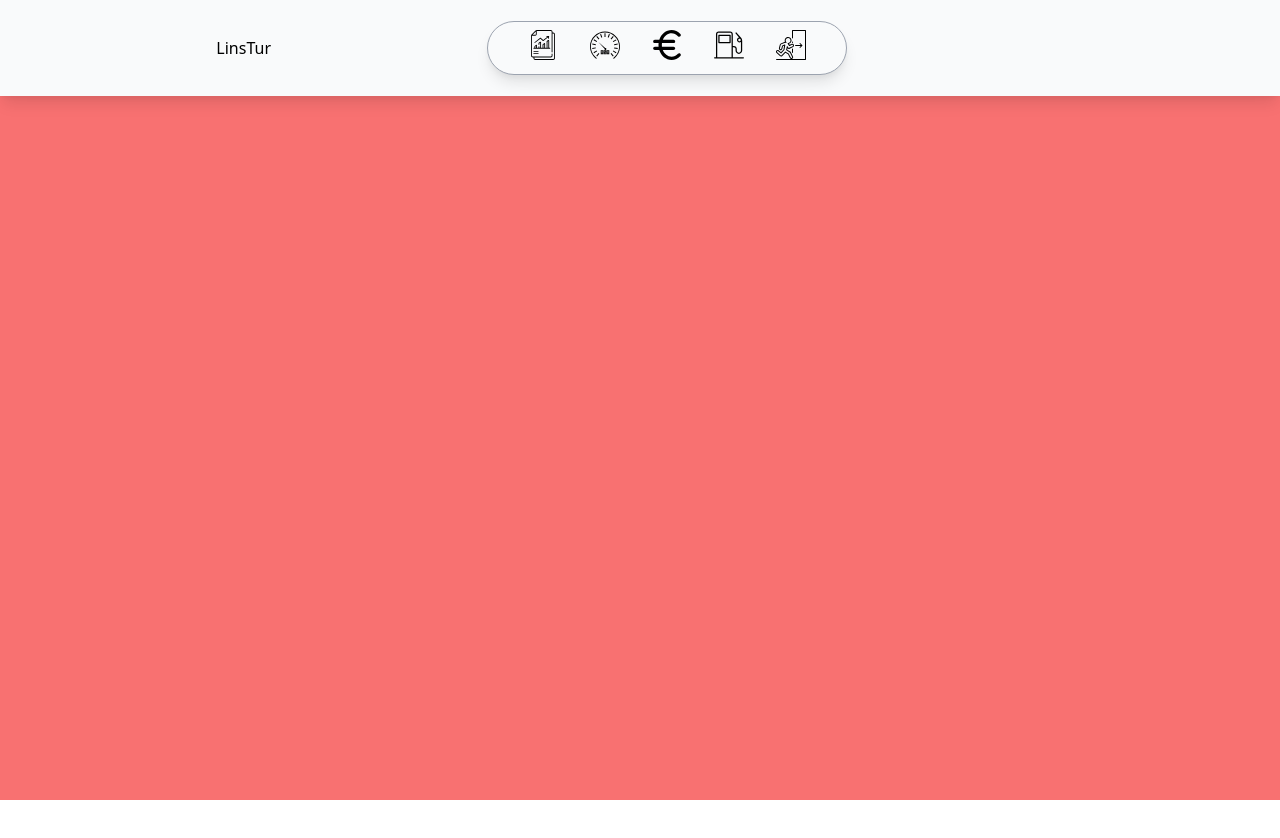
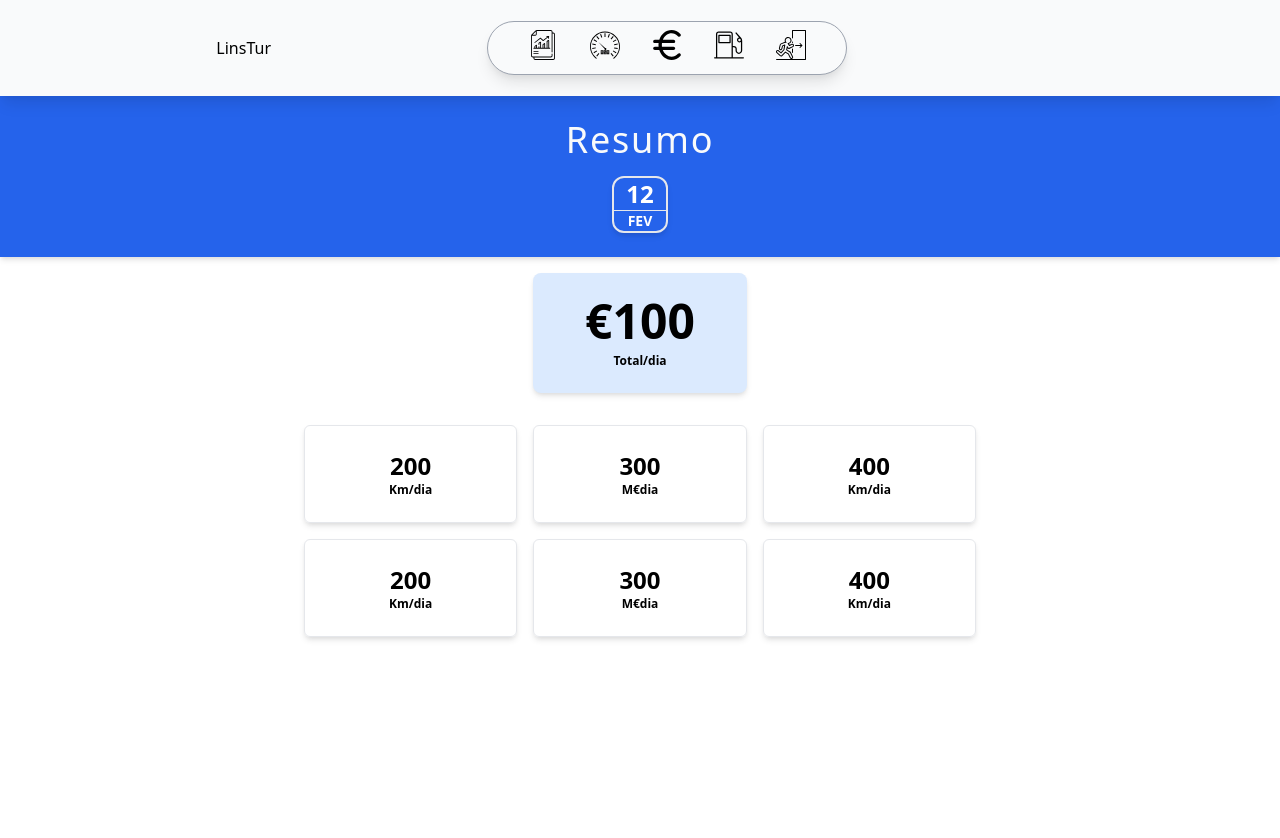
Before and after one commit to Claudio-Lins/linstur-tvde, a Next.js app: page /resume in a window 1280 px wide. Shown: the top 838 px of the page. Before the commit the page ends 800 px from the top, so only its background shows below. Built offline with nearby package versions, Linux system fonts and the light colour scheme.

Commit message:
Improve resume page

```diff
--- a/components/Layout.js
+++ b/components/Layout.js
@@ -1,6 +1,7 @@
 import NavFooter from "../components/NavFooter";
 import NavHeader from "../components/NavHeader";
 import Head from "next/head";
+
 
 export default function Layout({ children, title = "LinsTur - TVDE" }) {
   return (
@@ -9,9 +10,14 @@ export default function Layout({ children, title = "LinsTur - TVDE" }) {
         <Head>
           <title>{title}</title>
           <meta charSet="utf-8" />
-        <meta name="viewport" content="initial-scale=1.0, width=device-width" />
+          <meta
+            name="viewport"
+            content="initial-scale=1.0, width=device-width"
+          />
         </Head>
+        <header>
           <NavHeader />
+        </header>
         {children}
         <NavFooter />
       </div>
--- a/pages/_app.js
+++ b/pages/_app.js
@@ -8,7 +8,7 @@ function MyApp({ Component, pageProps }) {
   return (
 
     <Layout>
-      <main><Component {...pageProps} /></main>
+      <Component {...pageProps} />
     </Layout>
   )
 }
--- /dev/null
+++ b/pages/_resume.js
@@ -0,0 +1,38 @@
+import Data from "../components/Data-atual";
+
+export default function Resume() {
+  return (
+    <div className="justify-center items-center h-screen bg-red-400">
+      <div className="bg-blue-600">
+        <div>
+          <h1>Resume</h1>
+        </div>
+      </div>
+    </div>
+  );
+}
+
+/*
+
+
+    <div className="flex space-x-2">
+    <div className='bg-gray-100 p-4 rounded-md text-center'>
+    <p className='font-semibold text-3xl'>200</p>
+    <p className='font-semibold text-xs'>Km/dia</p>
+    </div>
+    <div className='bg-gray-100 p-4 rounded-md text-center'>
+    <p className='font-semibold text-3xl'>111</p>
+    <p className='font-semibold text-xs'>Km/dia</p>
+    </div>
+    <div className='bg-gray-100 p-4 rounded-md text-center'>
+    <p className='font-semibold text-3xl'>000</p>
+    <p className='font-semibold text-xs'>Km/dia</p>
+    </div>
+    </div>
+    </div>
+    </div> */
+// Resume.getInitialProps = async () => {
+//   var response = await axios.get('http://localhost:8080/resume')
+
+//   return {response: response.data}
+// }
--- a/pages/resume.js
+++ b/pages/resume.js
@@ -1,51 +1,64 @@
+import Image from "next/image";
 import Data from "../components/Data-atual";
 
-export default function Resume() {
+export default function Colect() {
   return (
-    <div className="justify-center items-center h-screen bg-red-400">
-      <div className="container">
-        <div className='bg-blue-600'>
-          <h1>Resume</h1>
-
-        </div>
-      </div>
-    </div>
-  );
-}
-
-/* <div className="bg-blue-600 text-center mx-auto sm:bg-blue-600 shadow-md">
-    <div>
-    <h1 className="text-4xl font-thin tracking-wider text-gray-50">Resumo</h1>
-    </div>
-    <div className="text-center inline-flex py-4">
+    <>
+      <div className="sm:mt-24 min-h-screen">
+        {/*  */}
+        <div className="bg-blue-600 text-center py-6 sm:bg-blue-600 shadow-md">
+          <h1 className="text-4xl font-thin tracking-wider text-gray-50">
+            Resumo
+          </h1>
+          <div className="inline-flex mt-4">
             <Data />
           </div>
         </div>
-
-    <div className="">
-    <div className="text-center p-4 rounded-lg shadow-md mb-2 ">
-    <p className='font-bold text-5xl'>€200</p>
-    <p className='font-semibold text-xs'>Total/dia</p>
+        {/*  */}
+        {/*  */}
+        <div className="text-center bg-blue-100 w-2/4 mx-auto sm:w-1/6 py-6 rounded-lg shadow-md mt-4 mb-8 space-y-2">
+          <p className="font-bold text-3xl sm:text-5xl">€100</p>
+          <p className="font-semibold text-xs">Total/dia</p>
         </div>
-    <div>
-    <div className="flex space-x-2">
-    <div className='bg-gray-100 p-4 rounded-md text-center'>
-    <p className='font-semibold text-3xl'>200</p>
-    <p className='font-semibold text-xs'>Km/dia</p>
+        {/*  */}
+        {/*  */}
+        <div className='flex mt-4 space-x-4 justify-center'>
+        <div className="sm:px-2 sm:py-6 p-4 rounded-md text-center shadow-md border sm:w-1/6">
+          <p className="font-semibold text-2xl">200</p>
+          <p className="font-semibold text-xs">Km/dia</p>
         </div>
-    <div className='bg-gray-100 p-4 rounded-md text-center'>
-    <p className='font-semibold text-3xl'>111</p>
-    <p className='font-semibold text-xs'>Km/dia</p>
+        {/*  */}
+        <div className="sm:px-2 sm:py-6 p-4 rounded-md text-center shadow-md border sm:w-1/6">
+          <p className="font-semibold text-2xl">300</p>
+          <p className="font-semibold text-xs">M€dia</p>
         </div>
-    <div className='bg-gray-100 p-4 rounded-md text-center'>
-    <p className='font-semibold text-3xl'>000</p>
-    <p className='font-semibold text-xs'>Km/dia</p>
+        {/*  */}
+        <div className="sm:px-2 sm:py-6 p-4 rounded-md text-center shadow-md border sm:w-1/6">
+          <p className="font-semibold text-2xl">400</p>
+          <p className="font-semibold text-xs">Km/dia</p>
         </div>
         </div>
+        {/*  */}
+        {/*  */}
+        <div className='flex mt-4 space-x-4 justify-center'>
+        <div className="sm:px-2 sm:py-6 p-4 rounded-md text-center shadow-md border sm:w-1/6">
+          <p className="font-semibold text-2xl">200</p>
+          <p className="font-semibold text-xs">Km/dia</p>
         </div>
-    </div> */
-// Resume.getInitialProps = async () => {
-//   var response = await axios.get('http://localhost:8080/resume')
+        {/*  */}
+        <div className="sm:px-2 sm:py-6 p-4 rounded-md text-center shadow-md border sm:w-1/6">
+          <p className="font-semibold text-2xl">300</p>
+          <p className="font-semibold text-xs">M€dia</p>
+        </div>
+        {/*  */}
+        <div className="sm:px-2 sm:py-6 p-4 rounded-md text-center shadow-md border sm:w-1/6">
+          <p className="font-semibold text-2xl">400</p>
+          <p className="font-semibold text-xs">Km/dia</p>
+        </div>
+        </div>
+        {/*  */}
 
-//   return {response: response.data}
-// }
+      </div>
+    </>
+  );
+}
```
Lines whose indentation alone changed are shown as unchanged.
